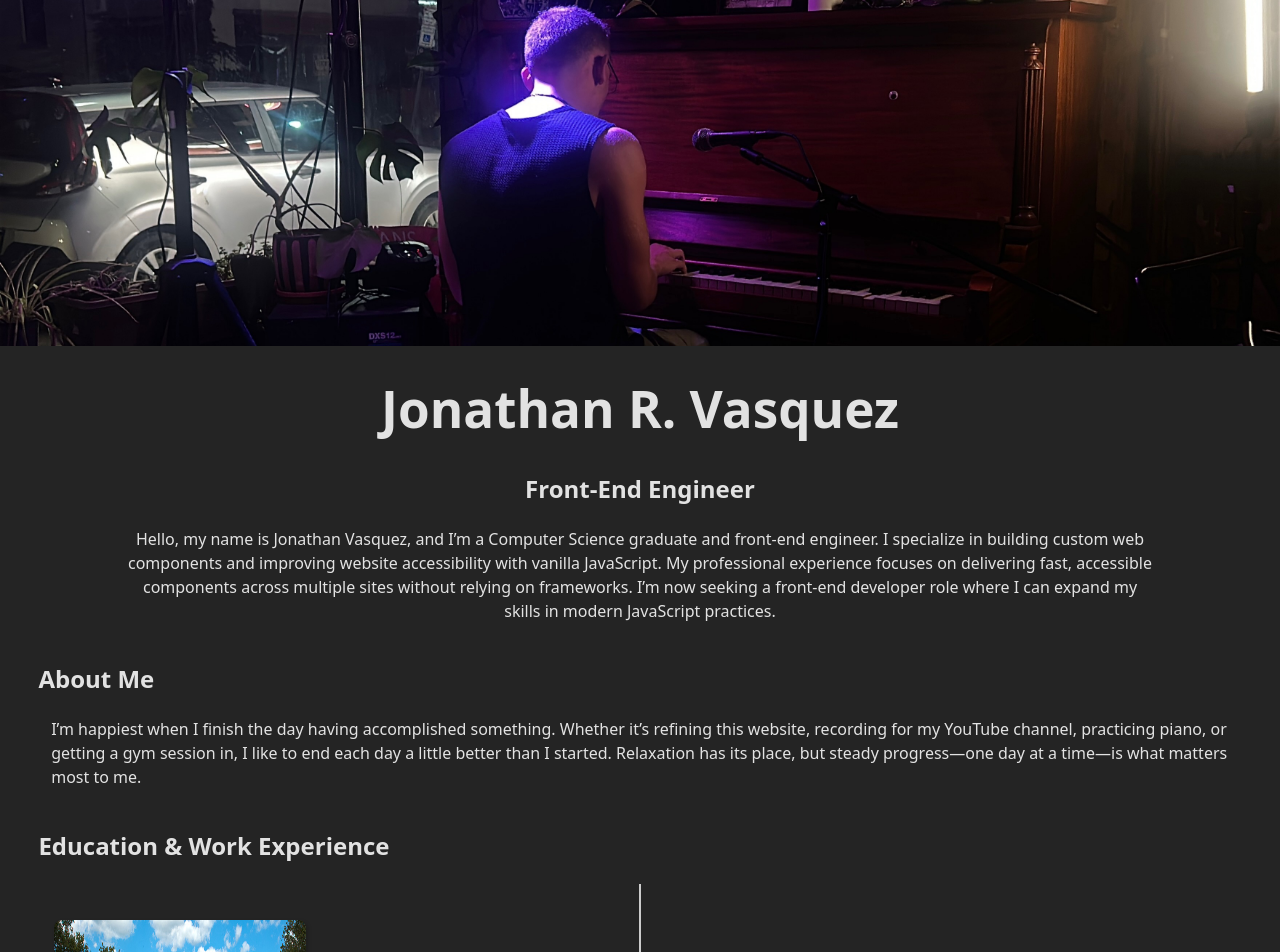
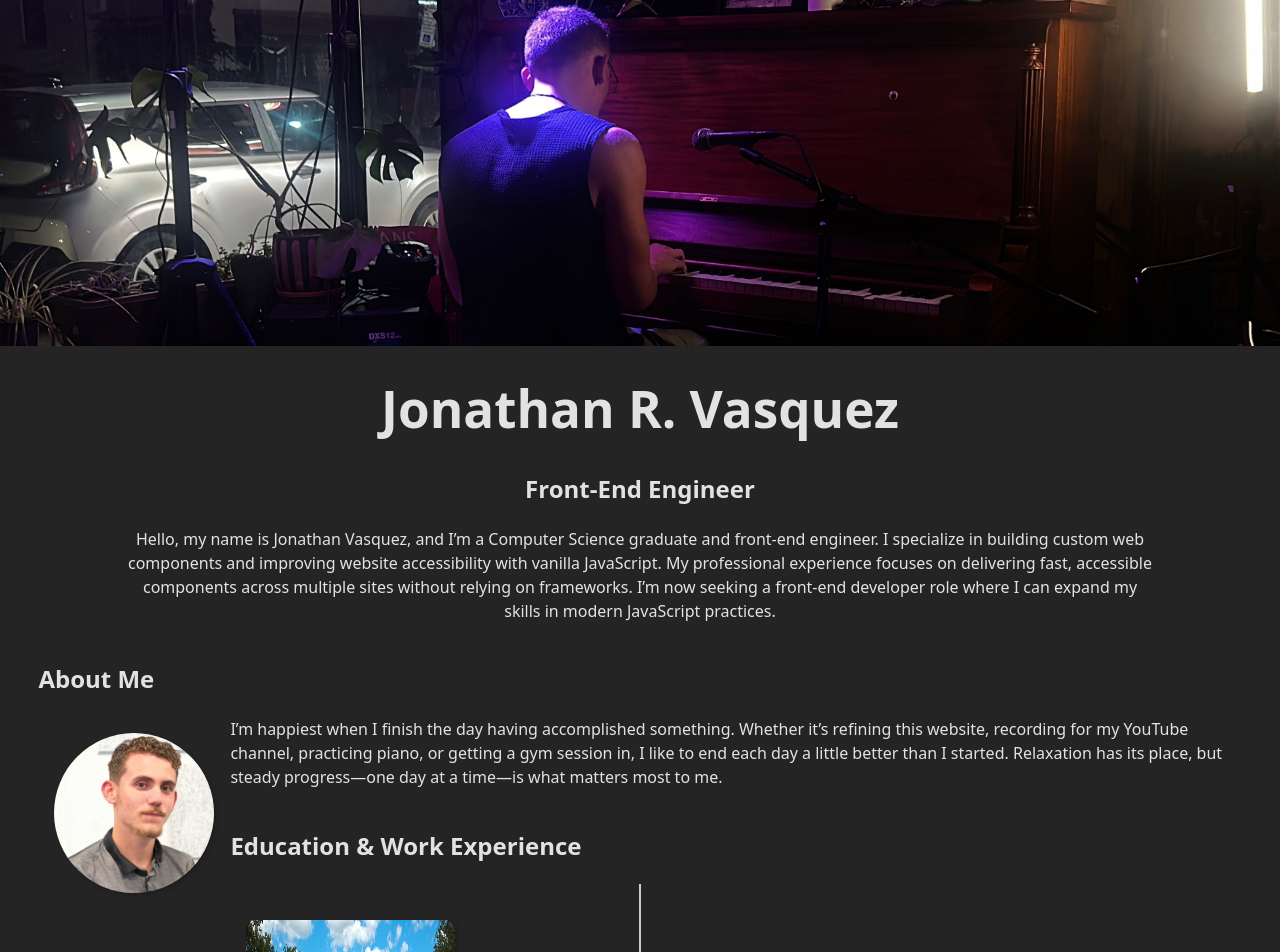
Before and after one commit to Vasqjr/personal-resume, a React (Vite) app: page / in a window 1280 px wide. Shown: the top 952 px of the page. Built offline with nearby package versions, Linux system fonts and the light colour scheme.

Commit message:
Kinda broken push

```diff
--- a/src/App.css
+++ b/src/App.css
@@ -26,6 +26,22 @@
   object-fit: cover;
 }
 
+.circle-container {
+  width: 10rem;
+  height: 10rem;
+  overflow: hidden;
+  box-shadow: 2px 2px 4px rgba(0, 0, 0, 0.2);
+  border-radius: 50%;
+  margin: 1rem;
+  float: left;
+}
+
+.circle-container img {
+  width: 100%;
+  height: 100%;
+  object-fit: cover;
+}
+
 .leftSideImage {
   float: left;
   width: 25rem;
--- a/src/App.tsx
+++ b/src/App.tsx
@@ -11,11 +11,11 @@ import './App.css';
 
 function App() {
   const timelineData = [
-    { date: 'Fall 2020', title: 'Starting in Computer Engineering', description: 'Started my first program in the prime of the pandemic. Switched into Computer Science when I took a single coding class in CE.', position: 'left', image: `${farmingdaleStateCollegeImage}`},
-    { date: 'Spring 2022', title: 'Moving to Computer Science', description: 'Started my Computer Science program. Met my greatest study group and my current roommate, with whom I took many major classes with.', position: 'right', image: `${moesProjectImage}`},
-    { date: 'Spring 2023 - Summer 2024', title: 'Interning for Lincoln IT', description: 'Earned my first job in the field working as an intern for Lincoln IT, before being promoted to a Network Operations Center Engineer.', position: 'left', image: `${lincolnImage}`},
-    { date: 'Spring 2024', title: 'Graduating from SUNY Farmingdale', description: 'Graduated from Farmingdale State College with a Bachelor of Science in Computer Science.', position: 'right', image: `${collegeGradImage}`},
-    { date: 'Fall 2024 - Present', title: 'Coding for New York State', description: 'Moved to Albany, New York to take up a position as a Front-End Developer for the State of NY', position: 'left', image: `${stateOfNewYorkImage}`}
+    { date: 'Fall 2020', title: 'Starting in Computer Engineering', description: 'Started my first program in the prime of the pandemic. Switched into Computer Science when I took a single coding class in CE.', position: 'left', image: `${farmingdaleStateCollegeImage}`, altText: 'Photo of Farmingdale State College Campus'},
+    { date: 'Spring 2022', title: 'Moving to Computer Science', description: 'Started my Computer Science program. Met my greatest study group and my current roommate, with whom I took many major classes with.', position: 'right', image: `${moesProjectImage}`, altText: 'Photo of College Group Studying at Moes'},
+    { date: 'Spring 2023 - Summer 2024', title: 'Interning for Lincoln IT', description: 'Earned my first job in the field working as an intern for Lincoln IT, before being promoted to a Network Operations Center Engineer.', position: 'left', image: `${lincolnImage}`, altText: 'Photo of Lincoln IT logo'},
+    { date: 'Spring 2024', title: 'Graduating from SUNY Farmingdale', description: 'Graduated from Farmingdale State College with a Bachelor of Science in Computer Science.', position: 'right', image: `${collegeGradImage}`, altText: 'Photo of College Graduation'},
+    { date: 'Fall 2024 - Present', title: 'Coding for New York State', description: 'Moved to Albany, New York to take up a position as a Front-End Developer for the State of NY', position: 'left', image: `${stateOfNewYorkImage}`, altText: 'Photo of New York State logo'}
   ]
 
   return (
@@ -36,6 +36,7 @@ function App() {
         <h2>
           About Me
         </h2>
+        <img title={`Jonathan's Linked-In Profile`} className='circle-container' src='src/assets/images/Linked-In-Profile.jpeg'/>
         <p className='smallIndent'>
           I’m happiest when I finish the day having accomplished something. Whether it’s refining this website, recording for my YouTube channel, practicing piano, or getting a gym session in, I like to end each day a little better than I started. Relaxation has its place, but steady progress—one day at a time—is what matters most to me.</p>
       </div>
--- a/src/components/Timeline.tsx
+++ b/src/components/Timeline.tsx
@@ -8,9 +8,10 @@ interface TimelineItemProps {
     description: string;
     position?: 'left' | 'right'; // '|' is the union operator
     image: string;
+    altText: string;
 }
 
-const TimelineItem: React.FC<TimelineItemProps> = ({ date, title, description, position = 'left', image }) => {
+const TimelineItem: React.FC<TimelineItemProps> = ({ date, title, description, position = 'left', image, altText }) => {
     return (
         <div className={`timeline-item ${position}`}>
             <div className="timeline-content">
@@ -18,7 +19,7 @@ const TimelineItem: React.FC<TimelineItemProps> = ({ date, title, description, p
                 <h3 className="timeline-title">{title}</h3>
                 <p className="timeline-description">{description}</p>
             </div>
-            <img className={'square-container'} src={`${image}`} title="Timeline Image"/>
+            <img className={'square-container'} src={`${image}`} title={`${altText}`}/>
         </div>
     );
 };
```
